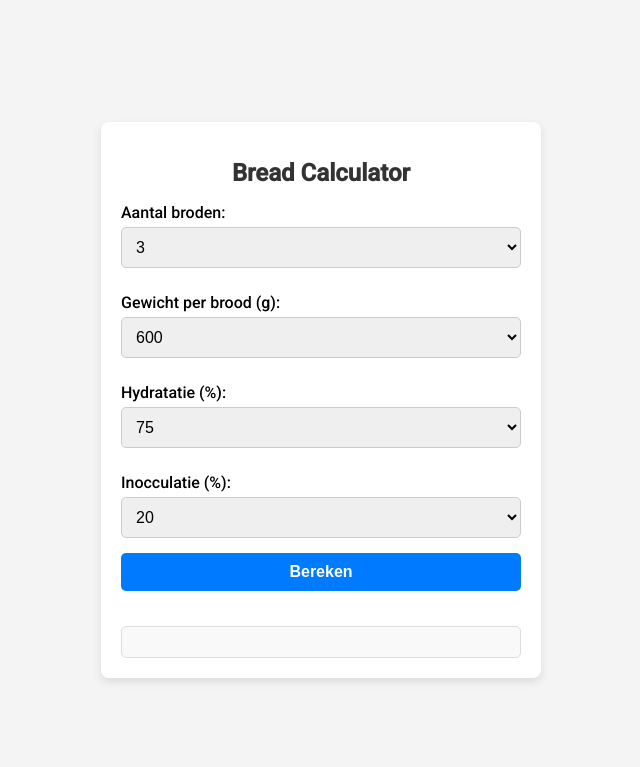
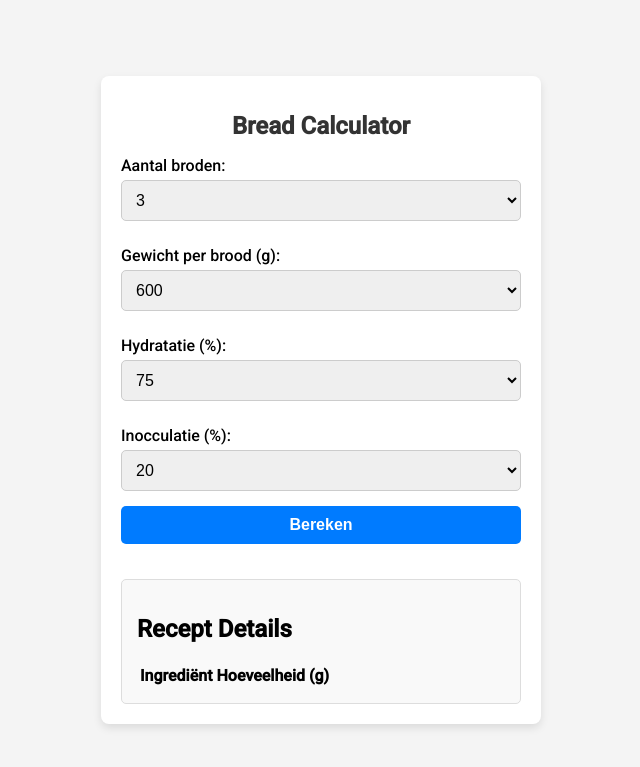
Before and after one commit to DrWitloof/gcpbreadcalc, a Flask app: page / in a window 1280 px wide. Shown: the top 767 px of the page, without its empty margins (319-959 px from the left). Run offline with Flask 3, Linux system fonts and the light colour scheme; lists and menus that the app fills with data are empty.

Commit message:
Update index.html

```diff
--- a/templates/index.html
+++ b/templates/index.html
@@ -47,7 +47,22 @@
 
       <button type="button" onclick="bereken()">Bereken</button>
     </form>
-    <div id="output"></div>
+
+<div id="output">
+  <h2>Recept Details</h2>
+  <table>
+    <thead>
+      <tr>
+        <th>Ingrediënt</th>
+        <th>Hoeveelheid (g)</th>
+      </tr>
+    </thead>
+    <tbody id="output-body">
+      <!-- Dynamische rijen worden hier toegevoegd via JavaScript -->
+    </tbody>
+  </table>
+</div>
+
   </div>
   <script src="/static/js/script.js"></script>
 </body>
```
